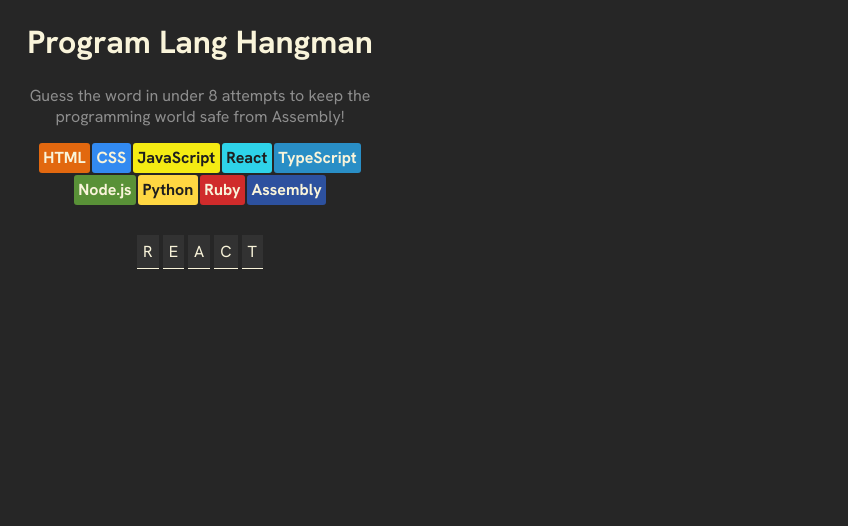
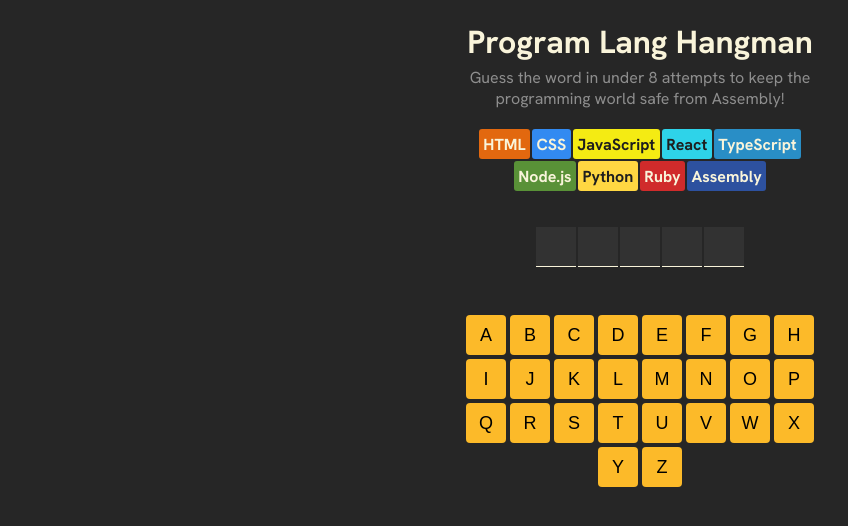
Before and after one commit to j-stax/hangman-react-app, a React (Vite) app: page / in a window 1280 px wide. Shown: the top 526 px of the page, without its empty margins (0-848 px from the left). Built offline with nearby package versions, Linux system fonts and the light colour scheme.

Commit message:
Keyboard keys section

```diff
--- a/src/App.jsx
+++ b/src/App.jsx
@@ -1,12 +1,17 @@
 import { useState } from "react"
 import Languages from "./components/Languages"
+import Keyboard from "./components/Keyboard"
 import { words } from "../words"
 
 function App() {
   const [currentWord, setCurrentWord] = useState("react")
 
   const letterElements = currentWord.split("").map(letter =>
-    <span className="word__letter">{letter.toUpperCase()}</span>
+    <span
+      className="word__letter"
+      key={letter}
+    >
+    </span>
   )
 
   return (
@@ -21,6 +26,7 @@
         <section className="word">
           {letterElements}
         </section>
+        <Keyboard />
       </main>
     </>
   )
--- /dev/null
+++ b/src/components/Keyboard.jsx
@@ -0,0 +1,18 @@
+export default function Keyboard() {
+    const keyboardLetters = "ABCDEFGHIJKLMNOPQRSTUVWXYZ"
+
+    const keyboardElements = keyboardLetters.split("").map(letter =>
+        <button
+            className="keyboard__btn"
+            key={letter}
+        >
+            {letter}
+        </button>
+    )
+
+    return (
+        <section className="keyboard">
+            {keyboardElements}
+        </section>
+    )
+}
--- a/src/styles/index.css
+++ b/src/styles/index.css
@@ -4,24 +4,33 @@
 
 body {
   margin: 0;
-  max-width: 25rem;
+  min-width: 25rem;
   font-family: "Hanken Grotesk", Arial, sans-serif;
   background-color: #262626;
   height: 100vh;
-  text-align: center;
+  display: flex;
+  justify-content: center;
 }
 
+.header {
+  text-align: center;
+  margin-bottom: 1.25rem;
+}
 .header__title {
   color: #F9F4DA;
+  margin-bottom: 4px;
 }
 .header__game-description {
+  max-width: 22.5rem;
   color: #8E8E8E;
+  margin: auto;
 }
 
 main {
   display: flex;
   flex-direction: column;
   align-items: center;
+  padding: 0 0.5rem;
 }
 
 .language-chips {
@@ -39,12 +48,38 @@
 
 .word {
   margin-block: 2.25rem;
+  display: flex;
+  gap: 2px;
 }
 
 .word__letter {
+  width: 2.5rem;
+  height: 2.5rem;
   color: #F9F4DA;
   background-color: #323232;
-  padding: 6px;
   border-bottom: 1px solid #F9F4DA;
-  margin: 2px;
+  display: flex;
+  justify-content: center;
+  align-items: center;
+  font-size: 1.125rem;
+}
+
+.keyboard {
+  max-width: 22.5rem;
+  display: flex;
+  flex-wrap: wrap;
+  justify-content: center;
+  gap: 4px;
+  padding-top: 0.75rem;
+}
+.keyboard__btn {
+  width: 2.5rem;
+  height: 2.5rem;
+  border-radius: 4px;
+  background-color: #FCBA29;
+  border: none;
+  font-size: 1.125rem;
+}
+.keyboard__btn:hover {
+  cursor: pointer;
 }/*# sourceMappingURL=index.css.map */
--- a/src/styles/index.scss
+++ b/src/styles/index.scss
@@ -4,20 +4,27 @@
 
 body {
     margin: 0;
-    max-width: 25rem;
+    min-width: 25rem;
     font-family: "Hanken Grotesk", Arial, sans-serif;
     background-color: #262626;
     height: 100vh;
-    text-align: center;
+    display: flex;
+    justify-content: center;
 }
 
 .header {
+    text-align: center;
+    margin-bottom: 1.25rem;
+
     &__title {
         color: #F9F4DA;
+        margin-bottom: 4px;
     }
 
     &__game-description {
+        max-width: 22.5rem;
         color: #8E8E8E;
+        margin: auto;
     }
 }
 
@@ -25,6 +32,7 @@
     display: flex;
     flex-direction: column;
     align-items: center;
+    padding: 0 0.5rem;
 }
 
 .language-chips {
@@ -43,12 +51,40 @@
 
 .word {
     margin-block: 2.25rem;
+    display: flex;
+    gap: 2px;
 }
 
 .word__letter {
+    width: 2.5rem;
+    height: 2.5rem;
     color: #F9F4DA;
     background-color: #323232;
-    padding: 6px;
     border-bottom: 1px solid #F9F4DA;
-    margin: 2px;
+    display: flex;
+    justify-content: center;
+    align-items: center;
+    font-size: 1.125rem;
 }
+
+.keyboard {
+    max-width: 22.5rem;
+    display: flex;
+    flex-wrap: wrap;
+    justify-content: center;
+    gap: 4px;
+    padding-top: 0.75rem;
+
+    &__btn {
+        width: 2.5rem;
+        height: 2.5rem;
+        border-radius: 4px;
+        background-color: #FCBA29;
+        border: none;
+        font-size: 1.125rem;
+
+        &:hover {
+            cursor: pointer;
+        }
+    }
+}
```
Also changed, not shown: src/styles/_mixins.scss (deleted), 1 other file (tests, documents, lock files or other folders).
